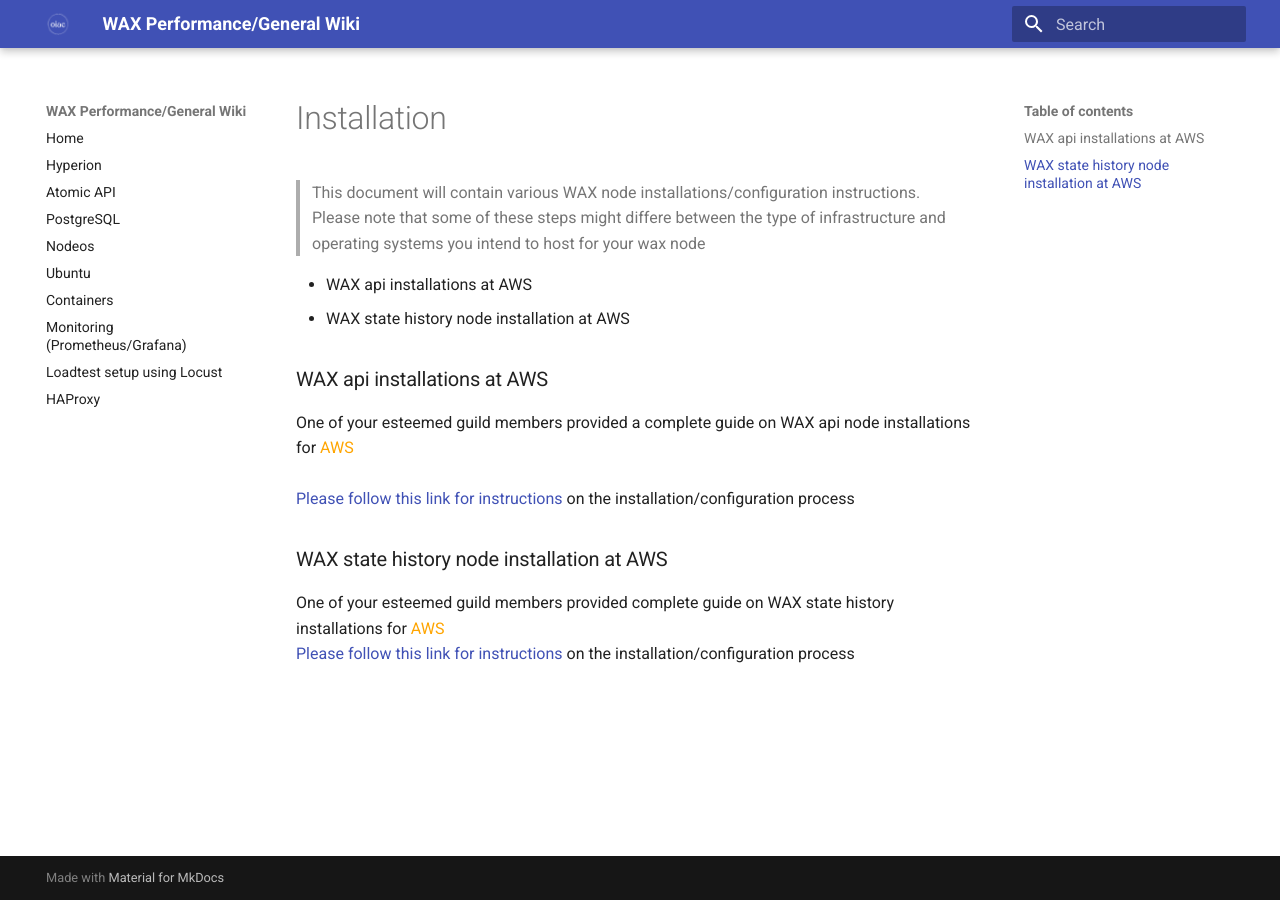
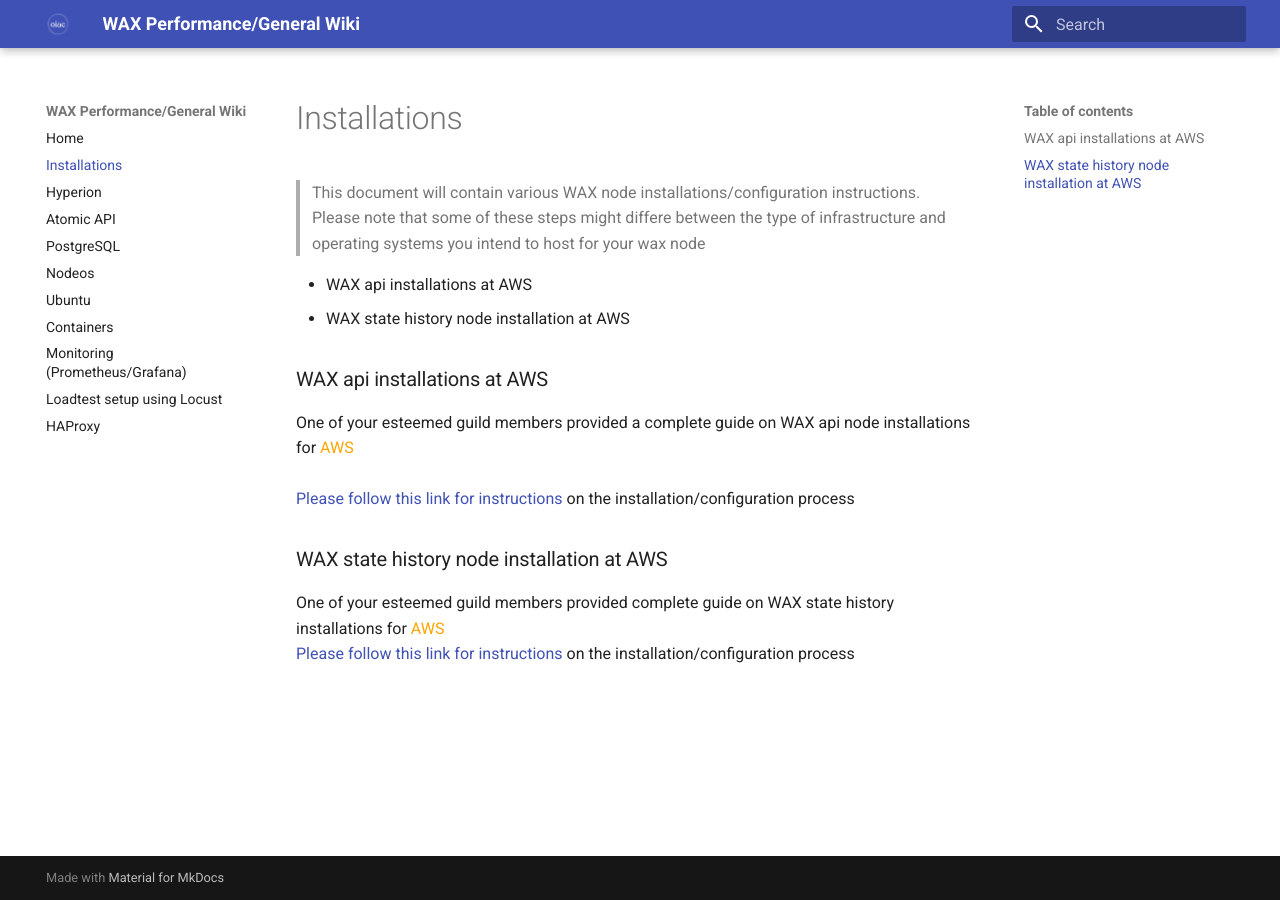
Before and after one commit to oneinacillian/wiki, an MkDocs documentation site: the page built from docs/installation.md, in a window 1280 px wide. Built offline with MkDocs 1.6.1 and Material for MkDocs 9.7.7, drawn with Linux system fonts in a browser that asks for light colours; some of the changed lines change nothing that is shown.

```diff
--- a/mkdocs.yml
+++ b/mkdocs.yml
@@ -8,6 +8,7 @@
   - search
 nav:
   - Home: index.md
+  - Installations: installation.md
   - Hyperion: hyperion.md
   - Atomic API: atomic-api.md
   - PostgreSQL: postgresql.md
```
